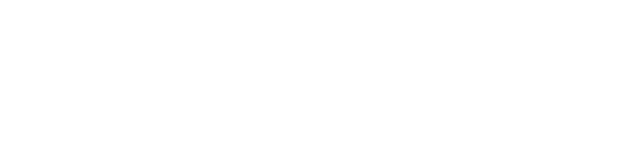
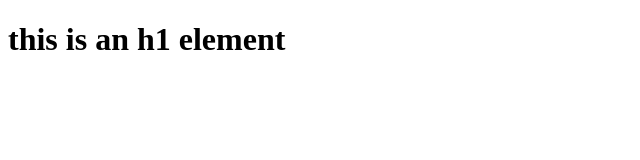
Before and after one commit to juniperlatte1/CapstoneProject, a plain HTML site: page about.html in a window 1280 px wide. Shown: the whole page, without its empty margins (0-640 px from the left). Drawn offline with Linux system fonts and the light colour scheme.

Commit message:
third commit

```diff
--- a/about.html
+++ b/about.html
@@ -6,11 +6,11 @@
     <meta http-equiv="X-UA-Compatible" content="IE=edge">
     <meta name="viewport" content="width=device-width, initial-scale=1.0">
     <link rel="stylesheet" href="css\styles.css">
-    <title>Capston Project</title>
+    <title>Capstone Project</title>
 </head>
 
 <body>
-
+    <h1>this is an h1 element</h1>
 </body>
 
 </html>
--- a/css/styles.css
+++ b/css/styles.css
@@ -0,0 +1,3 @@
+body {
+    font-size: 16px;
+}
```
